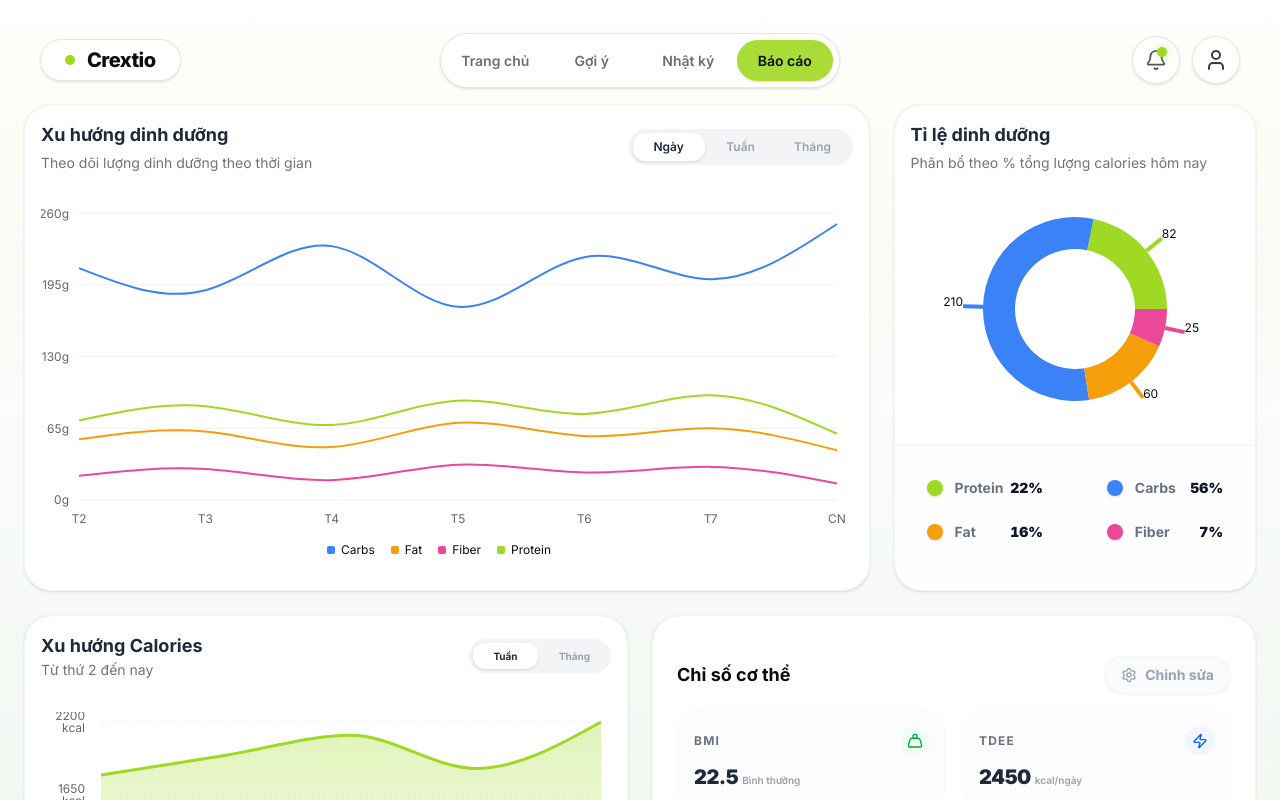
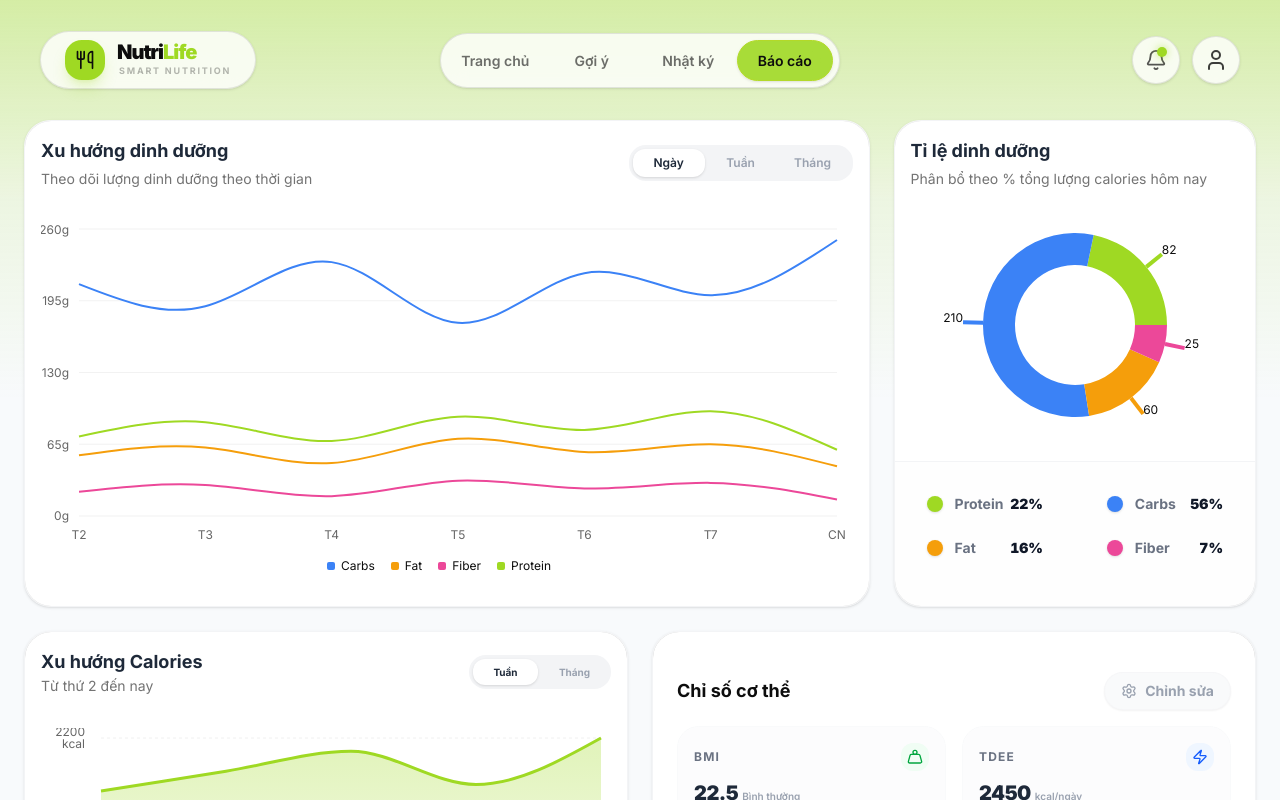
Before and after one commit to quan2622/AI_Food_Client, a Next.js app: page /report in a window 1280 px wide. Built offline with nearby package versions, Linux system fonts and the light colour scheme.

Commit message:
update logo app

```diff
--- a/app/report/page.tsx
+++ b/app/report/page.tsx
@@ -10,9 +10,9 @@ import { ScrollArea } from "@/components/ui/scroll-area";
 
 export default function ReportPage() {
   return (
-    <div className="h-screen pt-[80px] bg-linear-to-b from-white to-[#9fd923]/5">
+    <div className="h-screen">
       <ScrollArea className="h-full w-full">
-        <div className="px-6 pb-12 flex flex-col pt-6 font-sans">
+        <div className=" px-6 pb-12 flex flex-col pt-30 font-sans">
           {/* SECTION 1: Nutrition Charts — 7 : 3 */}
           <motion.div
             initial={{ opacity: 0, y: 15 }}
--- a/app/sign-in/page.tsx
+++ b/app/sign-in/page.tsx
@@ -2,6 +2,7 @@
 
 import { useState } from "react";
 import { Mail, Lock, EyeOff, Eye, Utensils, Loader2 } from "lucide-react";
+import { motion } from "framer-motion";
 import Image from "next/image";
 import Link from "next/link";
 import { useRouter } from "next/navigation";
@@ -99,14 +100,25 @@ const SignInPage = () => {
         {/* Right Panel - Sign In Form */}
         <div className="flex w-full flex-col items-center justify-start p-6 md:w-1/2 md:p-8 lg:p-10 pt-16">
           {/* Logo */}
-          <div className="mb-6 flex items-center gap-2 group cursor-pointer">
-            <div className="flex h-10 w-10 items-center justify-center rounded-xl bg-primary shadow-lg shadow-primary/20 transition-transform group-hover:scale-110">
-              <Utensils className="h-5 w-5 text-primary-foreground" />
-            </div>
-            <span className="text-2xl font-black text-card-foreground tracking-tighter">
-              Nutri<span className="text-primary">Life</span>
-            </span>
-          </div>
+          <Link href="/">
+            <motion.div
+              whileHover={{ scale: 1.05 }}
+              whileTap={{ scale: 0.95 }}
+              className="mb-8 flex items-center gap-3 group cursor-pointer"
+            >
+              <div className="flex h-12 w-12 items-center justify-center rounded-xl bg-primary shadow-lg shadow-primary/20 transition-transform group-hover:rotate-12">
+                <Utensils className="h-6 w-6 text-primary-foreground" />
+              </div>
+              <div className="flex flex-col">
+                <span className="text-2xl font-black text-card-foreground tracking-tighter leading-tight">
+                  Nutri<span className="text-primary font-extrabold italic">Life</span>
+                </span>
+                <span className="text-[10px] font-bold text-muted-foreground/50 uppercase tracking-[0.2em] mt-0.5 ml-0.5">
+                  Smart Nutrition
+                </span>
+              </div>
+            </motion.div>
+          </Link>
 
           <div className="w-full space-y-1 mb-6 text-center md:text-left">
             <h1 className="text-2xl font-bold text-card-foreground tracking-tight">
--- a/app/sign-up/page.tsx
+++ b/app/sign-up/page.tsx
@@ -2,6 +2,7 @@
 
 import { useState } from "react";
 import { Mail, Lock, Utensils, Eye, EyeOff, Loader2 } from "lucide-react";
+import { motion } from "framer-motion";
 import Image from "next/image";
 import Link from "next/link";
 import { useRouter } from "next/navigation";
@@ -118,14 +119,25 @@ const SignUpPage = () => {
         {/* Right Panel - Sign Up Form */}
         <div className="flex w-full flex-col items-center justify-start p-6 md:w-1/2 md:p-8 lg:p-10 pt-16">
           {/* Logo */}
-          <div className="mb-6 flex items-center gap-2 group cursor-pointer">
-            <div className="flex h-10 w-10 items-center justify-center rounded-xl bg-primary shadow-lg shadow-primary/20 transition-transform group-hover:scale-110">
-              <Utensils className="h-5 w-5 text-primary-foreground" />
-            </div>
-            <span className="text-2xl font-black text-card-foreground tracking-tighter">
-              Nutri<span className="text-primary">Life</span>
-            </span>
-          </div>
+          <Link href="/">
+            <motion.div
+              whileHover={{ scale: 1.05 }}
+              whileTap={{ scale: 0.95 }}
+              className="mb-8 flex items-center gap-3 group cursor-pointer"
+            >
+              <div className="flex h-12 w-12 items-center justify-center rounded-xl bg-primary shadow-lg shadow-primary/20 transition-transform group-hover:rotate-12">
+                <Utensils className="h-6 w-6 text-primary-foreground" />
+              </div>
+              <div className="flex flex-col">
+                <span className="text-2xl font-black text-card-foreground tracking-tighter leading-tight">
+                  Nutri<span className="text-primary font-extrabold italic">Life</span>
+                </span>
+                <span className="text-[10px] font-bold text-muted-foreground/50 uppercase tracking-[0.2em] mt-0.5 ml-0.5">
+                  Smart Nutrition
+                </span>
+              </div>
+            </motion.div>
+          </Link>
 
           <div className="w-full space-y-1 mb-6 text-center md:text-left">
             <h1 className="text-2xl font-bold text-card-foreground tracking-tight">
--- a/components/common/Header.tsx
+++ b/components/common/Header.tsx
@@ -4,10 +4,7 @@ import React, { useState, useRef, useEffect } from "react";
 import { motion, AnimatePresence } from "framer-motion";
 import Link from "next/link";
 import { usePathname } from "next/navigation";
-import {
-  Bell,
-  ChevronDown,
-} from "lucide-react";
+import { Bell, ChevronDown, Utensils } from "lucide-react";
 import { cn } from "@/lib/utils";
 import { ProfileDialog } from "@/components/common/ProfileDialog";
 
@@ -67,15 +64,33 @@ const Header = () => {
       <div className="mx-auto grid grid-cols-3 items-center max-w-[1600px] h-[80px]">
         {/* Left Section: Logo */}
         <div className="flex items-center justify-start">
-          <div className="flex items-center gap-3 rounded-full border border-[#0D0D0D]/10 px-6 py-2.5 bg-white/80 backdrop-blur-xl transition-all duration-300 hover:bg-white hover:border-[#9FD923]/40 shadow-sm group cursor-pointer">
+          <Link href="/" className="outline-none">
             <motion.div
-              whileHover={{ scale: 1.25 }}
-              className="h-2.5 w-2.5 rounded-full bg-[#9FD923]"
-            />
-            <span className="text-[20px] font-extrabold tracking-tight text-[#0D0D0D] leading-none">
-              Crextio
-            </span>
-          </div>
+              whileHover={{ scale: 1.02, y: -1 }}
+              whileTap={{ scale: 0.98 }}
+              className="flex items-center gap-3 rounded-full border border-[#0D0D0D]/10 px-6 py-2 bg-white/80 backdrop-blur-xl transition-all duration-300 hover:bg-white hover:border-[#9FD923]/40 shadow-sm cursor-pointer group"
+            >
+              <div className="flex items-center gap-3">
+                <div className="relative">
+                  <motion.div
+                    whileHover={{ rotate: 12 }}
+                    className="flex h-10 w-10 items-center justify-center rounded-xl bg-primary shadow-lg shadow-primary/25 transition-all duration-300 group-hover:shadow-primary/40 relative z-10"
+                  >
+                    <Utensils className="h-5 w-5 text-primary-foreground" />
+                  </motion.div>
+                  <div className="absolute -inset-1 rounded-xl bg-primary/20 blur-md opacity-0 group-hover:opacity-100 transition-opacity duration-500" />
+                </div>
+                <div className="flex flex-col">
+                  <span className="text-xl font-black text-card-foreground tracking-tighter leading-none">
+                    Nutri<span className="text-primary">Life</span>
+                  </span>
+                  <span className="text-[9px] font-bold text-[#0D0D0D]/30 uppercase tracking-[0.2em] mt-0.5 ml-0.5">
+                    Smart Nutrition
+                  </span>
+                </div>
+              </div>
+            </motion.div>
+          </Link>
         </div>
 
         {/* Center Section: Navigation */}
```
